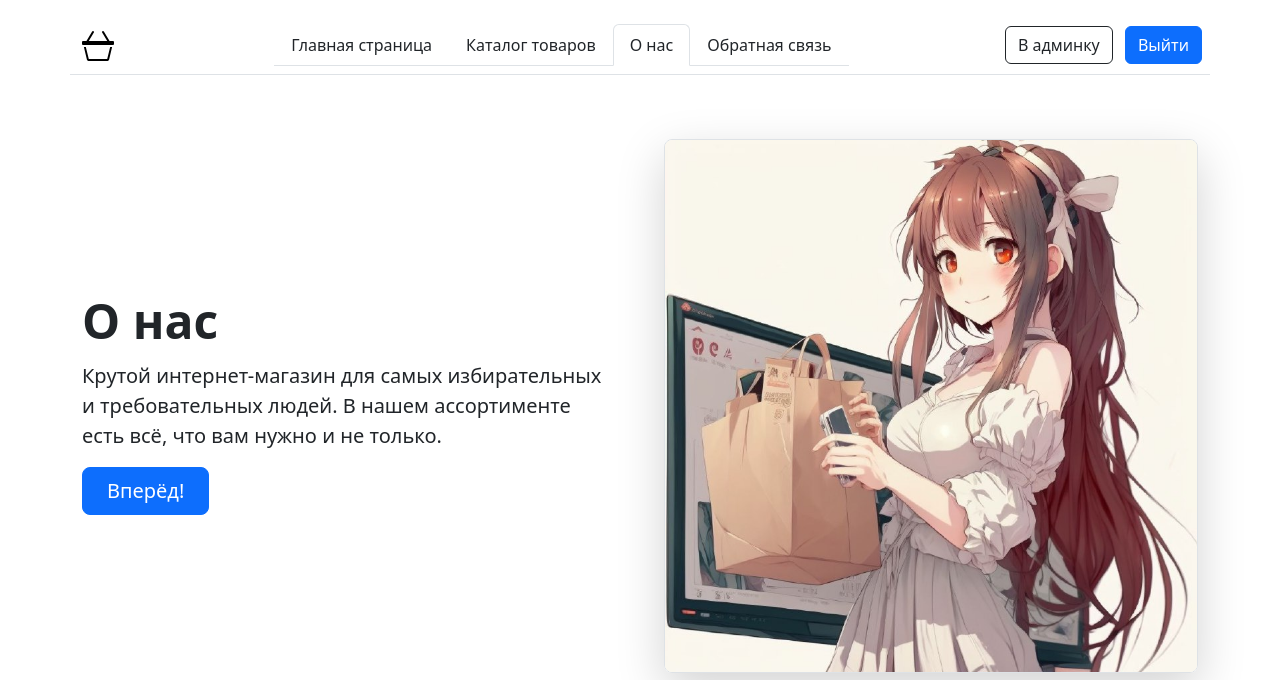
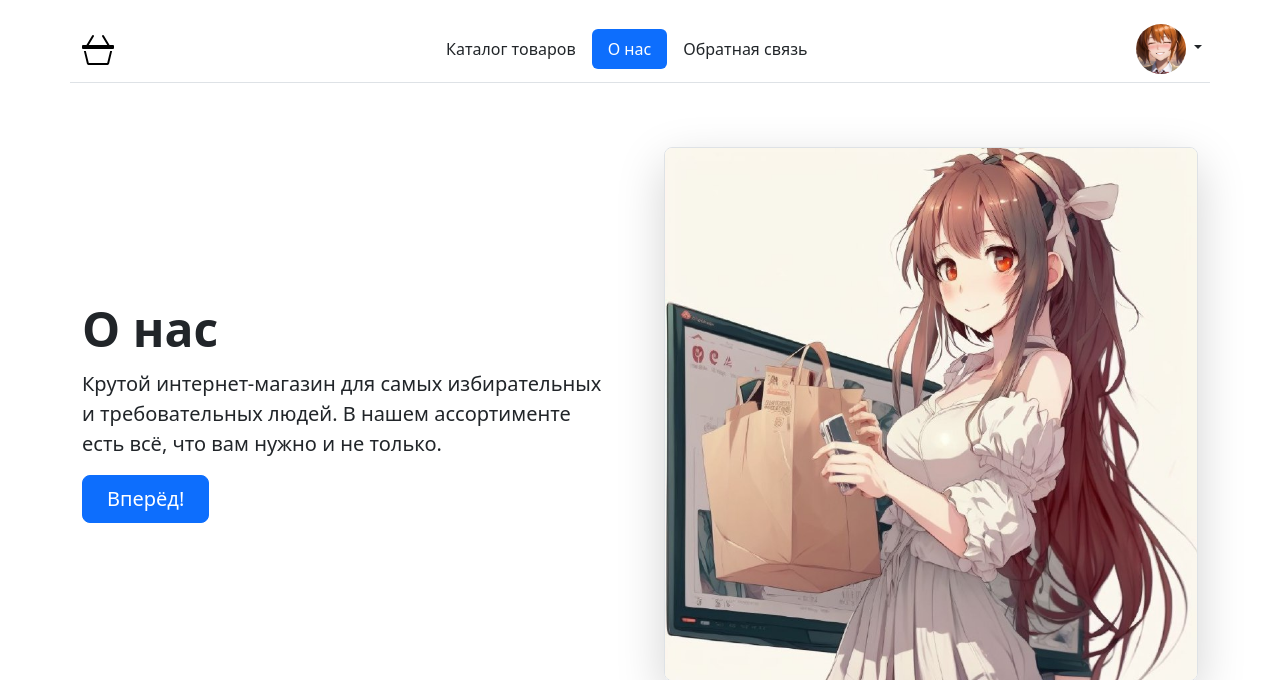
Before and after one commit to fivan999/django_intensive_lessons, a Django app: page /about/ in a window 1280 px wide. Shown: the top 680 px of the page. Run offline with Django 3.2, Linux system fonts and the light colour scheme; a user stored in the database is signed in; some libraries are stand-ins or nearby versions.

Commit message:
header fixes

```diff
--- a/shop/templates/includes/header.html
+++ b/shop/templates/includes/header.html
@@ -3,36 +3,40 @@
 
 <header class="p-3 text-dark ">
   <div class="container col-xxl-8 p-2 border-bottom">
-    <div class="d-flex flex-wrap align-items-center justify-content-center justify-content-lg-between">
+    <div class="d-flex flex-wrap align-items-center justify-content-center justify-content-md-between">
       <a href="{% url 'homepage:homepage' %}" class="d-flex align-items-center mb-2 mb-lg-0 text-white text-decoration-none">
         <img src="{% static 'img/basket3.svg' %}" width="40" height="32" alt="иконка" />
       </a>
       {% with request.resolver_match.app_name as app_name %}
-        <ul class="nav nav-tabs col-12 col-md-auto mb-2 justify-content-center mb-md-0">
+        <ul class="nav nav-pills col-12 col-md-auto mb-2 justify-content-center mb-md-0">
           <li>
-            <a href="{% url 'homepage:homepage' %}" class="nav-link text-dark {% if app_name == 'homepage' %}active{% endif %}">{% translate "Главная страница" %}</a>
+            <a href="{% url 'catalog:item_list' %}" class="nav-link {% if app_name == 'catalog' %}active text-white{% else %}text-dark{% endif %}">{% translate "Каталог товаров" %}</a>
           </li>
           <li>
-            <a href="{% url 'catalog:item_list' %}" class="nav-link text-dark {% if app_name == 'catalog' %}active{% endif %}">{% translate "Каталог товаров" %}</a>
+            <a href="{% url 'about:about' %}" class="nav-link {% if app_name == 'about' %}active text-white{% else %}text-dark{% endif %}">{% translate "О нас" %}</a>
           </li>
           <li>
-            <a href="{% url 'about:about' %}" class="nav-link text-dark {% if app_name == 'about' %}active{% endif %}">{% translate "О нас" %}</a>
-          </li>
-          <li>
-            <a href="{% url 'feedback:feedback' %}" class="nav-link text-dark {% if app_name == 'feedback' %}active{% endif %}">{% translate "Обратная связь" %}</a>
+            <a href="{% url 'feedback:feedback' %}" class="nav-link {% if app_name == 'feedback' %}active text-white{% else %}text-dark{% endif %}">{% translate "Обратная связь" %}</a>
           </li>
         </ul>
       {% endwith %}
-      <div class="text-end">
-        {% if request.user.is_authenticated %}
-          {% if request.user.is_staff %}
-            <a href="/admin/" class="btn btn-outline-dark me-2">{% translate "В админку" %}</a>
+      <div class="dropdown text-end">
+        <a href="#" class="d-block link-dark text-decoration-none dropdown-toggle" id="dropdownUser" data-bs-toggle="dropdown" aria-expanded="false">
+          <img src="{% static 'img/default_user.jpeg' %}" width="50" height="50" class="rounded-circle" />
+        </a>
+        <ul class="dropdown-menu text-small" aria-labelledby="dropdownUser">
+          {% if request.user.is_authenticated %}
+            <a class="dropdown-item">{% translate "Профиль" %}</a>
+            {% if request.user.is_staff %}
+              <a href="/admin/" class="dropdown-item">{% translate "В админку" %}</a>
+            {% endif %}
+            <li><hr class="dropdown-divider" /></li>
+            <a class="dropdown-item">{% translate "Выйти" %}</a>
+          {% else %}
+            <a class="dropdown-item">{% translate "Войти" %}</a>
+            <a class="dropdown-item">{% translate "Зарегистрироваться" %}</a>
           {% endif %}
-          <a class="btn btn-primary">{% translate "Выйти" %}</a>
-        {% else %}
-          <a class="btn btn-outline-dark me-2">{% translate "Войти" %}</a>
-          <a class="btn btn-primary">{% translate "Зарегистрироваться" %}</a>
-        {% endif %}
+        </ul>
       </div>
     </div>
   </div>
```
Also changed, not shown: shop/locale/en/LC_MESSAGES/django.po, shop/static_dev/img/default_user.jpeg (added).
